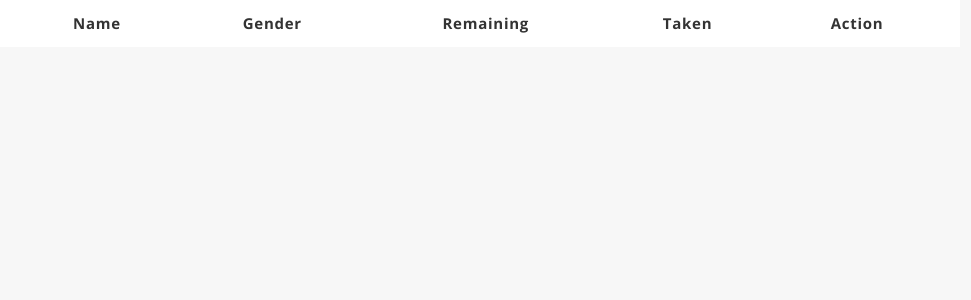
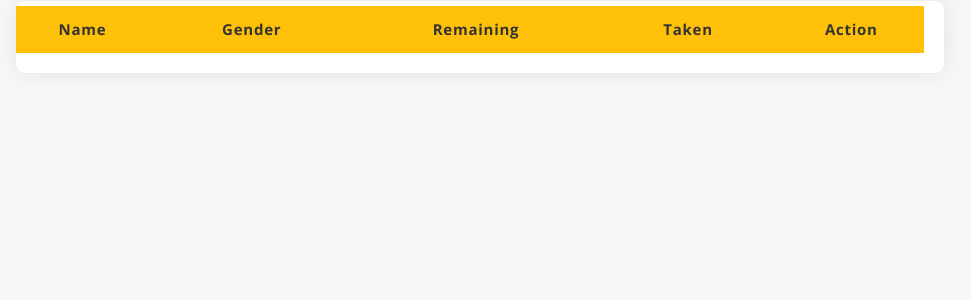
Before and after one commit to So-panha/g7-lms, a PHP site: template views/reports/report.view.php in a window 1280 px wide. Shown: the top 300 px of the page, without its empty margins (0-971 px from the left). Run offline with PHP 8.4, Linux system fonts and the light colour scheme; the template is opened without the code that fills it, so the values that code supplies are empty; data comes from the database, SQL or seed files in the repository.

Commit message:
[imp] add code for change style of table report

```diff
--- a/views/reports/detail.report.view.php
+++ b/views/reports/detail.report.view.php
@@ -7,7 +7,7 @@
                         <div class="table-responsive">
                             <table id="reportTable" class="table custom-table" style="width: 100%;">
                                 <thead>
-                                    <tr>
+                                    <tr class="bg-warning">
                                         <th>Date Request</th>
                                         <th>Date Leave</th>
                                         <th>Date Comback</th>
--- a/views/reports/report.view.php
+++ b/views/reports/report.view.php
@@ -1,6 +1,13 @@
-<table class="table custom-table col-xl-9 col-lg-8 col-md-12 grow">
+<div class="col-xl-9 col-lg-8 col-md-12 grow">
+	<div class="card shadow-sm grow ctm-border-radius">
+		<div class="card-body align-center">
+			<div class="tab-content" id="pills-tabContent">
+				<div class="tab-pane fade show active" id="pills-home" role="tabpanel" aria-labelledby="pills-home-tab">
+					<div class="employee-office-table">
+						<div class="table-responsive">
+							<table id="reportTable" class="table custom-table" style="width: 100%;">
 								<thead>
-		<tr>
+									<tr class="bg-warning">
 										<th>Name</th>
 										<th>Gender</th>
 										<th>Remaining</th>
@@ -35,3 +42,9 @@
 
 								</tbody>
 							</table>
+						</div>
+					</div>
+				</div>
+			</div>
+		</div>
+	</div>
```
Lines whose indentation alone changed are shown as unchanged.
